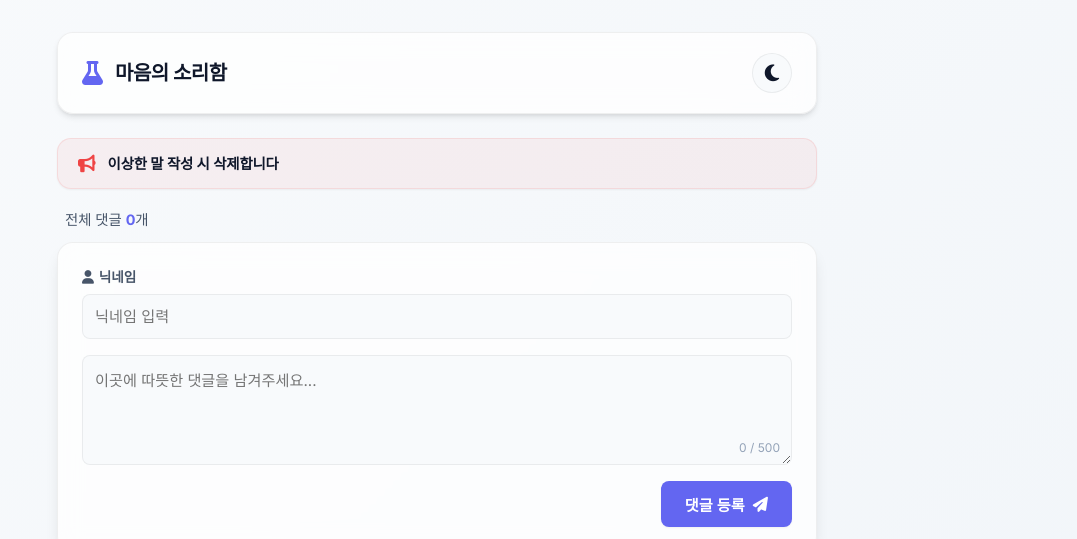
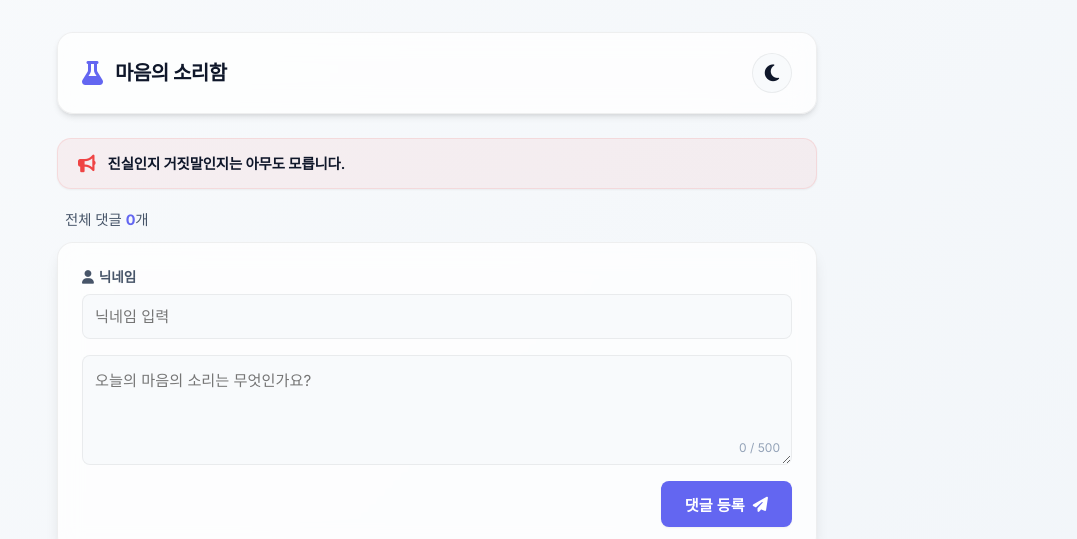
Before and after one commit to taeeun1112/-, a website built with Vite: page index.html in a window 1280 px wide. Shown: the top 539 px of the page, without its empty margins (203-1280 px from the left). Built offline with nearby package versions, Linux system fonts and the light colour scheme; some packages are replaced by stand-ins of ours; no server answers; the database is empty.

Commit message:
feat: update notice text and comment placeholder

```diff
--- a/index.html
+++ b/index.html
@@ -42,7 +42,7 @@
       <!-- Notice Banner -->
       <section class="app-notice">
         <i class="fa-solid fa-bullhorn notice-icon"></i>
-        <span class="notice-text">이상한 말 작성 시 삭제합니다</span>
+        <span class="notice-text">진실인지 거짓말인지는 아무도 모릅니다.</span>
       </section>
 
       <!-- Comment Stats -->
@@ -58,7 +58,7 @@
             <input type="text" id="comment-author" placeholder="닉네임 입력" required maxlength="15">
           </div>
           <div class="textarea-group">
-            <textarea id="comment-content" placeholder="이곳에 따뜻한 댓글을 남겨주세요..." required maxlength="500"></textarea>
+            <textarea id="comment-content" placeholder="오늘의 마음의 소리는 무엇인가요?" required maxlength="500"></textarea>
             <div class="char-counter"><span id="char-count">0</span> / 500</div>
           </div>
           <div class="form-actions">
```
